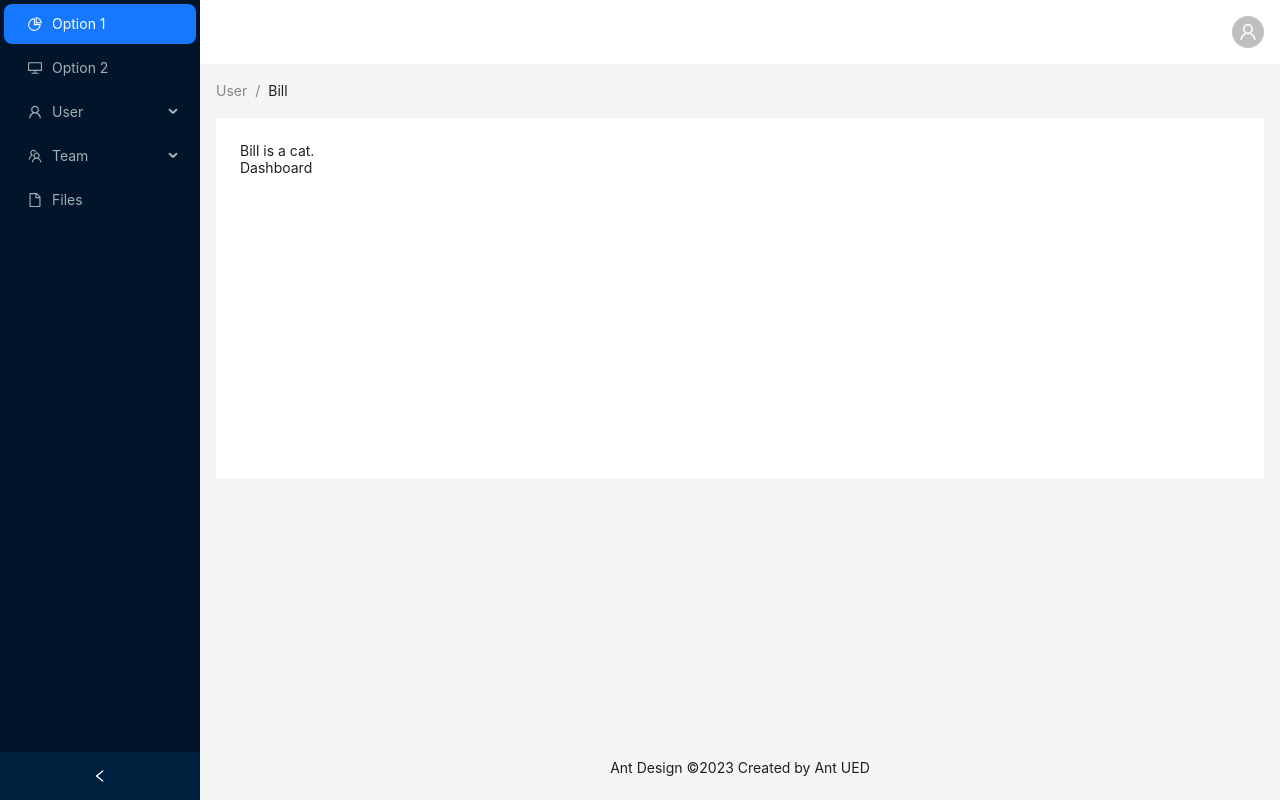
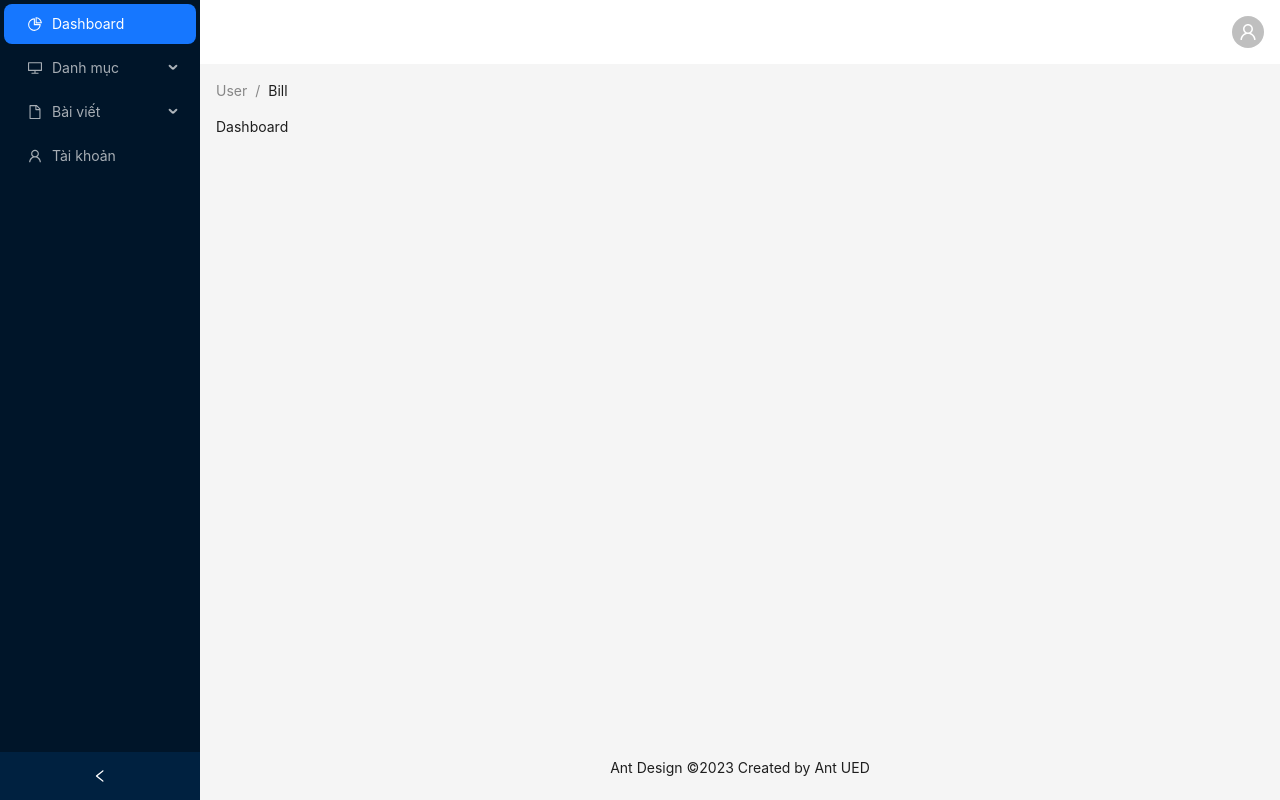
Before and after one commit to khangle23078/devblog-FE, a React (Vite) app: page /admin in a window 1280 px wide. Built offline with nearby package versions, Linux system fonts and the light colour scheme.

Commit message:
feat: get categories

```diff
--- a/src/app/services/api.ts
+++ b/src/app/services/api.ts
@@ -1,14 +1,15 @@
 import {createApi, fetchBaseQuery} from "@reduxjs/toolkit/query/react";
-import {RootState} from "../store";
 
 export const api = createApi({
   reducerPath: "baseApi",
   baseQuery: fetchBaseQuery({
     baseUrl: "https://new-esport-be.onrender.com/api",
-    prepareHeaders: (headers, {getState}) => {
-      const token = (getState() as RootState).auth.token;
-      if (token) {
-        headers.set("authorization", `Bearer ${token}`);
+    prepareHeaders: (headers) => {
+      const user = JSON.parse(localStorage.getItem("user") as string);
+      console.log(user.accessToken);
+
+      if (user) {
+        headers.set("authorization", `Bearer ${user.accessToken}`);
       }
 
       return headers;
--- /dev/null
+++ b/src/app/services/category.ts
@@ -0,0 +1,13 @@
+import {Category} from "../../interfaces/category";
+import {API_RESPONSE} from "../../interfaces/response";
+import {api} from "./api";
+
+export const categoryApi = api.injectEndpoints({
+  endpoints: (build) => ({
+    getCategories: build.query<API_RESPONSE<Category[]>, void>({
+      query: () => "/categories",
+    }),
+  }),
+});
+
+export const {useGetCategoriesQuery} = categoryApi;
--- a/src/features/authSlice.ts
+++ b/src/features/authSlice.ts
@@ -1,14 +1,13 @@
 import {createSlice} from "@reduxjs/toolkit";
-import {authApi} from "../app/services/auth";
 
 interface AuthState {
-  user: string | null;
+  email: string | null;
   token: string | null;
   isAuthentication: boolean;
 }
 
 const initialState = {
-  user: null,
+  email: null,
   token: null,
   role: null,
   isAuthentication: false,
@@ -17,19 +16,17 @@ const initialState = {
 const authSlice = createSlice({
   name: "auth",
   initialState,
-  reducers: {},
-  extraReducers: (builder) => {
-    builder.addMatcher(
-      authApi.endpoints.login.matchFulfilled,
-      (state, {payload}) => {
-        state.user = payload.data.user;
-        state.token = payload.data.token;
-        JSON.stringify(
-          localStorage.setItem("user", JSON.stringify(payload.data))
-        );
-      }
-    );
+  reducers: {
+    setCredentials: (state, {payload}) => {
+      const data = payload.data.data;
+      (state.email = data.email),
+        (state.token = data.accessToken),
+        (state.isAuthentication = true);
+      localStorage.setItem("user", JSON.stringify(data));
+    },
   },
 });
 
+export const {setCredentials} = authSlice.actions;
+
 export default authSlice.reducer;
--- /dev/null
+++ b/src/interfaces/category.ts
@@ -0,0 +1,4 @@
+export interface Category {
+  _id: string;
+  name: string;
+}
--- /dev/null
+++ b/src/interfaces/response.ts
@@ -0,0 +1,6 @@
+export interface API_RESPONSE<D> {
+  status: number;
+  error: boolean;
+  data: D;
+  message: string;
+}
--- a/src/layouts/AdminLayout.tsx
+++ b/src/layouts/AdminLayout.tsx
@@ -3,7 +3,6 @@ import {
   DesktopOutlined,
   FileOutlined,
   PieChartOutlined,
-  TeamOutlined,
   UserOutlined,
 } from "@ant-design/icons";
 import type {MenuProps} from "antd";
@@ -29,18 +28,16 @@ function getItem(
 }
 
 const items: MenuItem[] = [
-  getItem("Option 1", "1", <PieChartOutlined />),
-  getItem("Option 2", "2", <DesktopOutlined />),
-  getItem("User", "sub1", <UserOutlined />, [
-    getItem("Tom", "3"),
-    getItem("Bill", "4"),
-    getItem("Alex", "5"),
+  getItem("Dashboard", "1", <PieChartOutlined />),
+  getItem("Danh mục", "2", <DesktopOutlined />, [
+    getItem(<a href="/admin/category">Danh sách danh mục</a>, "3"),
+    getItem("Thêm mới danh mục", "4"),
   ]),
-  getItem("Team", "sub2", <TeamOutlined />, [
-    getItem("Team 1", "6"),
-    getItem("Team 2", "8"),
+  getItem("Bài viết", "sub1", <FileOutlined />, [
+    getItem("Danh sách bài viết", "5"),
+    getItem("Thêm mới bài viết", "6"),
   ]),
-  getItem("Files", "9", <FileOutlined />),
+  getItem("Tài khoản", "9", <UserOutlined />),
 ];
 
 const AdminLayout: React.FC = () => {
@@ -74,11 +71,7 @@ const AdminLayout: React.FC = () => {
             <Breadcrumb.Item>User</Breadcrumb.Item>
             <Breadcrumb.Item>Bill</Breadcrumb.Item>
           </Breadcrumb>
-          <div
-            style={{padding: 24, minHeight: 360, background: colorBgContainer}}>
-            Bill is a cat.
-            <Outlet />
-          </div>
+          <Outlet />
         </Content>
         <Footer style={{textAlign: "center"}}>
           Ant Design ©2023 Created by Ant UED
--- /dev/null
+++ b/src/pages/admin/category/CategoryList.tsx
@@ -0,0 +1,57 @@
+import React from "react";
+import {Button, Card, Space, Table, Typography} from "antd";
+import {useGetCategoriesQuery} from "../../../app/services/category";
+import {Category} from "../../../interfaces/category";
+
+const {Column} = Table;
+const {Title} = Typography;
+
+const CategoryList: React.FC = () => {
+  const {isLoading, data: categories} = useGetCategoriesQuery();
+
+  const dataSource = categories?.data.map(
+    (category: Category, index: number) => {
+      return {
+        index: index + 1,
+        _id: category._id,
+        name: category.name,
+      };
+    }
+  );
+
+  console.log(dataSource);
+
+  return (
+    <Card>
+      <Title level={4}>Danh sách danh mục</Title>
+      <Button
+        type="primary"
+        size="middle"
+        href="/admin/category/add"
+        className="my-3">
+        Thêm mới
+      </Button>
+      <Table dataSource={dataSource} loading={isLoading}>
+        <Column title="Id" dataIndex="index" key="index" />
+        <Column title="Tên Danh mục" dataIndex="name" key="name" />
+        <Column
+          title="Thao tác"
+          key="action"
+          render={(category: Category) => (
+            <Space size="middle">
+              <Button href={`/admin/category/${category._id}`}>Sửa</Button>
+              <Button
+                type="primary"
+                danger
+                href={`/admin/category/${category._id}`}>
+                Xóa
+              </Button>
+            </Space>
+          )}
+        />
+      </Table>
+    </Card>
+  );
+};
+
+export default CategoryList;
--- a/src/pages/auth/Login.tsx
+++ b/src/pages/auth/Login.tsx
@@ -3,6 +3,9 @@ import {LockOutlined, UserOutlined} from "@ant-design/icons";
 import {Button, Card, Form, Input} from "antd";
 import {useLoginMutation} from "../../app/services/auth";
 import toast from "react-hot-toast/headless";
+import {useDispatch} from "react-redux";
+import {setCredentials} from "../../features/authSlice";
+import {useNavigate} from "react-router-dom";
 
 interface FormTypes {
   email: string;
@@ -10,10 +13,16 @@ interface FormTypes {
 }
 
 const Login: React.FC = () => {
+  const navigate = useNavigate();
+  const distpatch = useDispatch();
   const [login] = useLoginMutation();
   const onFinish = async (values: FormTypes) => {
     try {
-      await login(values);
+      const res = await login(values);
+
+      toast.success("Đăng nhập thành công");
+      distpatch(setCredentials(res));
+      navigate("/admin/category");
     } catch (error: unknown) {
       toast.error(error as string);
     }
@@ -33,6 +42,7 @@ const Login: React.FC = () => {
               name="email"
               rules={[{required: true, message: "Vui lòng nhập email"}]}>
               <Input
+                size="large"
                 prefix={<UserOutlined className="site-form-item-icon" />}
                 placeholder="Email"
               />
@@ -41,6 +51,7 @@ const Login: React.FC = () => {
               name="password"
               rules={[{required: true, message: "Vui lòng nhập mật khẩu"}]}>
               <Input
+                size="large"
                 prefix={<LockOutlined className="site-form-item-icon" />}
                 type="password"
                 placeholder="Mật khẩu"
@@ -49,6 +60,7 @@ const Login: React.FC = () => {
 
             <Form.Item>
               <Button
+                size="large"
                 type="primary"
                 htmlType="submit"
                 className="login-form-button block w-full">
--- a/src/routes/PublicRouter.tsx
+++ b/src/routes/PublicRouter.tsx
@@ -6,6 +6,7 @@ const AdminLayout = lazy(() => import("./../layouts/AdminLayout"));
 
 const Login = lazy(() => import("./../pages/auth/Login"));
 const Dashboard = lazy(() => import("./../pages/admin/Dashboard"));
+const CategoryList = lazy(() => import("../pages/admin/category/CategoryList"));
 
 export const router = createBrowserRouter([
   {
@@ -20,6 +21,15 @@ export const router = createBrowserRouter([
         path: "",
         element: <Dashboard />,
       },
+      {
+        path: "category",
+        children: [
+          {
+            path: "",
+            element: <CategoryList />,
+          },
+        ],
+      },
     ],
   },
 ]);
```
